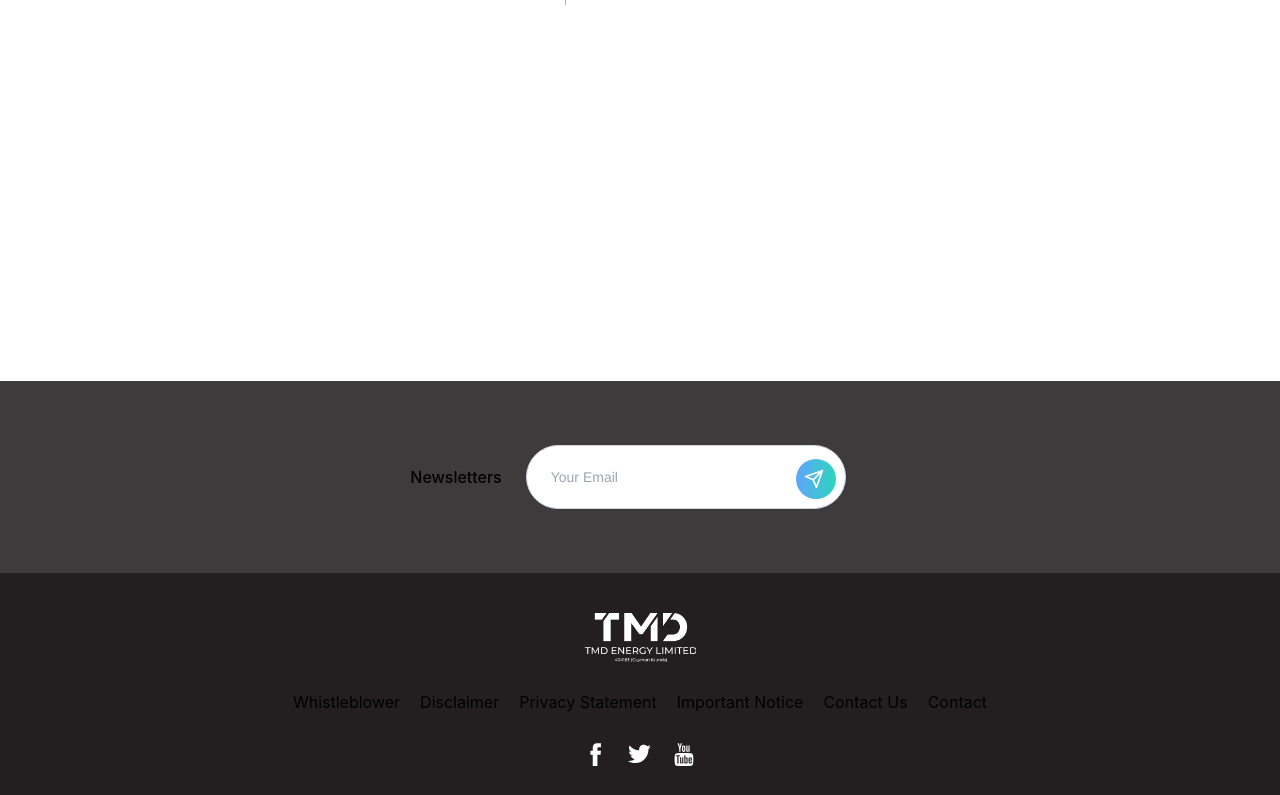
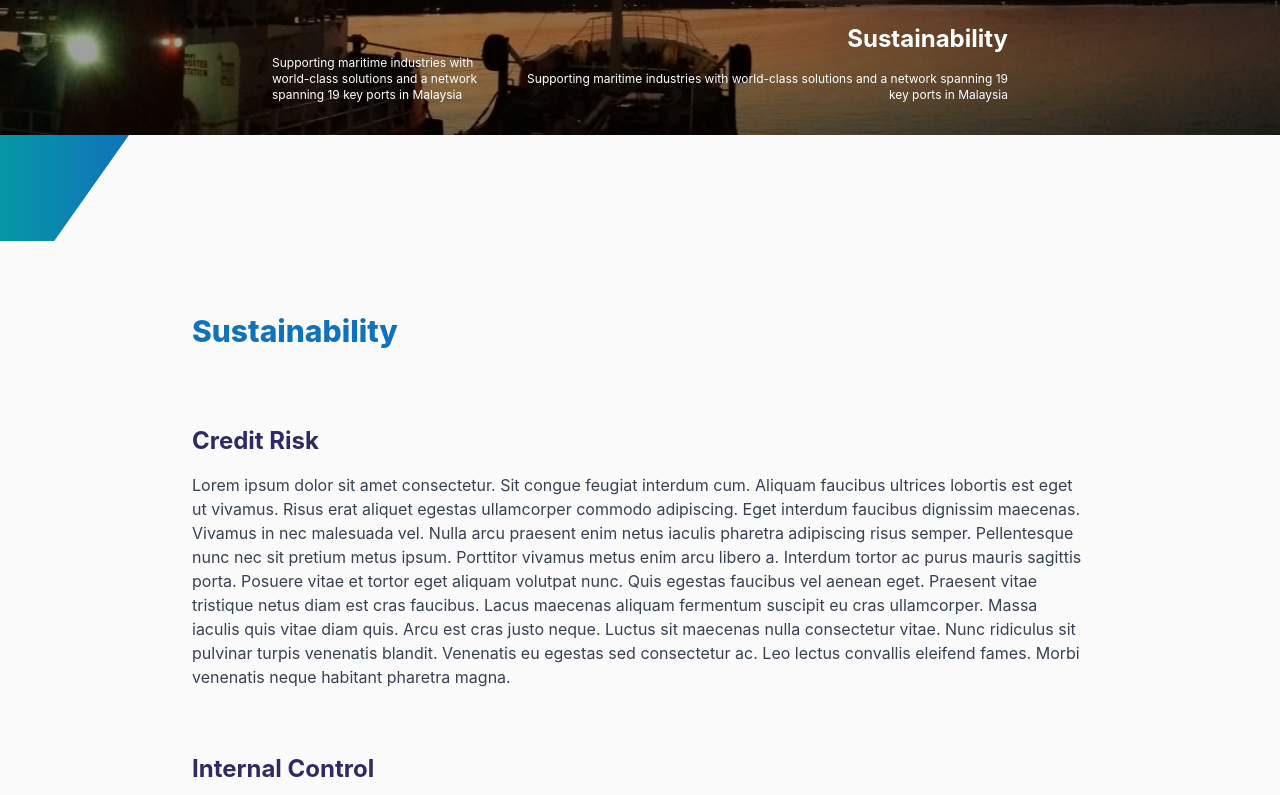
Before and after one commit to aqlhsyfqhsym/tmd-el, a Next.js app: page /sustainability in a window 1280 px wide. Before the commit this address had no page. Shown: the part 520-1315 px from the top of the page. Built offline with nearby package versions, Linux system fonts and the light colour scheme.

Commit message:
sustainability page

```diff
--- /dev/null
+++ b/app/sustainability/page.tsx
@@ -0,0 +1,62 @@
+import Image from "next/image";
+import Hero from "@/components/organisms/Hero";
+import Expertise from "@/components/organisms/CardImage";
+import Vector from "@/components/atoms/Vector";
+import Heading from "@/components/atoms/Heading";
+import Subheading from "@/components/atoms/Subheading";
+import CreditRisk from "@/components/molecules/SubTitleParagraph";
+import InternalControl from "@/components/molecules/SubTitleParagraph";
+import SustainData from "@/data/sustainability.json";
+import Environmental from "@/components/molecules/SubTitleParagraph";
+import Compliance from "@/components/molecules/SubTitleParagraph";
+
+export default function Sustainability() {
+    return (
+        <div className="max-w-none bg-[#FBFBFB]">
+            <Hero
+                heading={SustainData.hero.heading}
+                subheading={SustainData.hero.subheading}
+                image={SustainData.hero.image}
+            />
+            <Vector />
+
+            <div className="container mx-auto p-10 lg:px-48">
+                <section className="py-4 md:py-8">
+                    <Heading heading={SustainData.aboutus.title} className="mb-11" />
+                    <CreditRisk
+                        title={SustainData.creditrisk.title}
+                        description={SustainData.creditrisk.description}
+                    />
+
+                    <InternalControl
+                        title={SustainData.internalcontrol.title}
+                        description={SustainData.internalcontrol.description}
+                    />
+                    <img
+                        src="/images/sustainability/ship2.png"
+                        alt="Latest Insights stock"
+                        className="w-full object-cover"
+                    />
+
+                    <InternalControl
+                        title={SustainData.internalcontrol.title}
+                        description={SustainData.internalcontrol.description}
+                    />
+
+                    <Environmental
+                        title={SustainData.environmental.title}
+                        description={SustainData.environmental.description}
+                    />
+
+                    <Compliance
+                        title={SustainData.compliance.title}
+                        description={SustainData.compliance.description}
+                    />
+
+                </section>
+            </div>
+
+
+        </div>
+    );
+}
--- /dev/null
+++ b/data/sustainability.json
@@ -0,0 +1,26 @@
+{
+    "hero": {
+        "heading": "Sustainability",
+        "subheading": "Supporting maritime industries with world-class solutions and a network spanning 19 key ports in Malaysia",
+        "image": "/images/sustainability/ship1.png"
+    },
+    "aboutus": {
+        "title": "Sustainability"
+    },
+    "creditrisk": {
+        "title": "Credit Risk",
+        "description": "Lorem ipsum dolor sit amet consectetur. Sit congue feugiat interdum cum. Aliquam faucibus ultrices lobortis est eget ut vivamus. Risus erat aliquet egestas ullamcorper commodo adipiscing. Eget interdum faucibus dignissim maecenas.\nVivamus in nec malesuada vel. Nulla arcu praesent enim netus iaculis pharetra adipiscing risus semper. Pellentesque nunc nec sit pretium metus ipsum. Porttitor vivamus metus enim arcu libero a. Interdum tortor ac purus mauris sagittis porta.\nPosuere vitae et tortor eget aliquam volutpat nunc. Quis egestas faucibus vel aenean eget. Praesent vitae tristique netus diam est cras faucibus. Lacus maecenas aliquam fermentum suscipit eu cras ullamcorper. Massa iaculis quis vitae diam quis. Arcu est cras justo neque. Luctus sit maecenas nulla consectetur vitae. Nunc ridiculus sit pulvinar turpis venenatis blandit. Venenatis eu egestas sed consectetur ac. Leo lectus convallis eleifend fames. Morbi venenatis neque habitant pharetra magna."
+    },
+    "internalcontrol": {
+        "title": "Internal Control",
+        "description": "Lorem ipsum dolor sit amet consectetur. Sit congue feugiat interdum cum. Aliquam faucibus ultrices lobortis est eget ut vivamus. Risus erat aliquet egestas ullamcorper commodo adipiscing. Eget interdum faucibus dignissim maecenas.\nVivamus in nec malesuada vel. Nulla arcu praesent enim netus iaculis pharetra adipiscing risus semper. Pellentesque nunc nec sit pretium metus ipsum. Porttitor vivamus metus enim arcu libero a. Interdum tortor ac purus mauris sagittis porta.\nPosuere vitae et tortor eget aliquam volutpat nunc. Quis egestas faucibus vel aenean eget. Praesent vitae tristique netus diam est cras faucibus. Lacus maecenas aliquam fermentum suscipit eu cras ullamcorper. Massa iaculis quis vitae diam quis. Arcu est cras justo neque. Luctus sit maecenas nulla consectetur vitae. Nunc ridiculus sit pulvinar turpis venenatis blandit. Venenatis eu egestas sed consectetur ac. Leo lectus convallis eleifend fames. Morbi venenatis neque habitant pharetra magna."
+    },
+    "environmental": {
+        "title": "Environmental, Social and Governance",
+        "description": "Lorem ipsum dolor sit amet consectetur. Sit congue feugiat interdum cum. Aliquam faucibus ultrices lobortis."
+    },
+    "compliance": {
+        "title": "Compliance and Risk Management",
+        "description": "Lorem ipsum dolor sit amet consectetur. Sit congue feugiat interdum cum. Aliquam faucibus ultrices lobortis est eget ut vivamus. Risus erat aliquet egestas ullamcorper commodo adipiscing. Eget interdum faucibus "
+    }
+}
```
Also changed, not shown: public/images/sustainability/ship1.png (added), public/images/sustainability/ship2.png (added).
